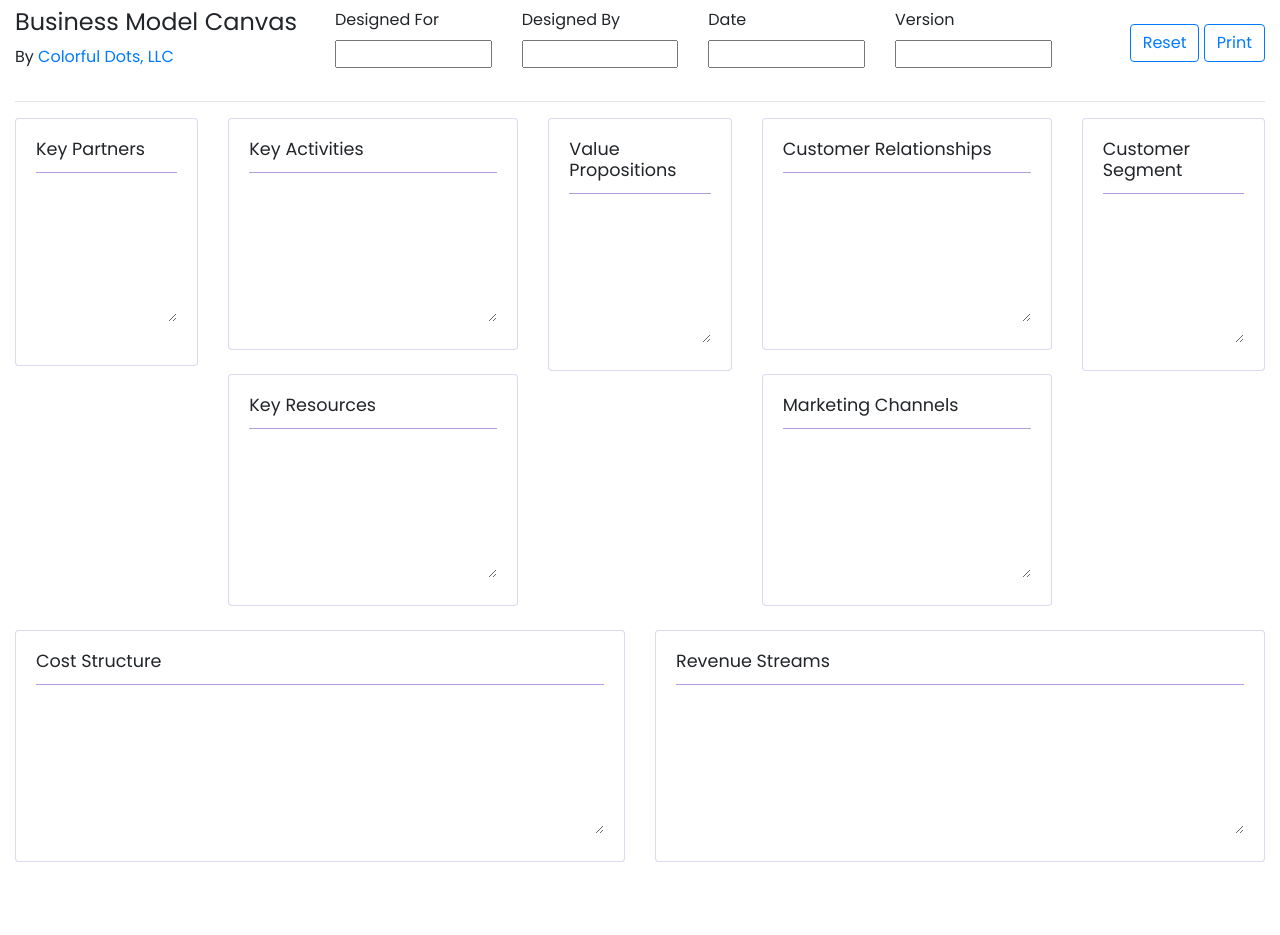
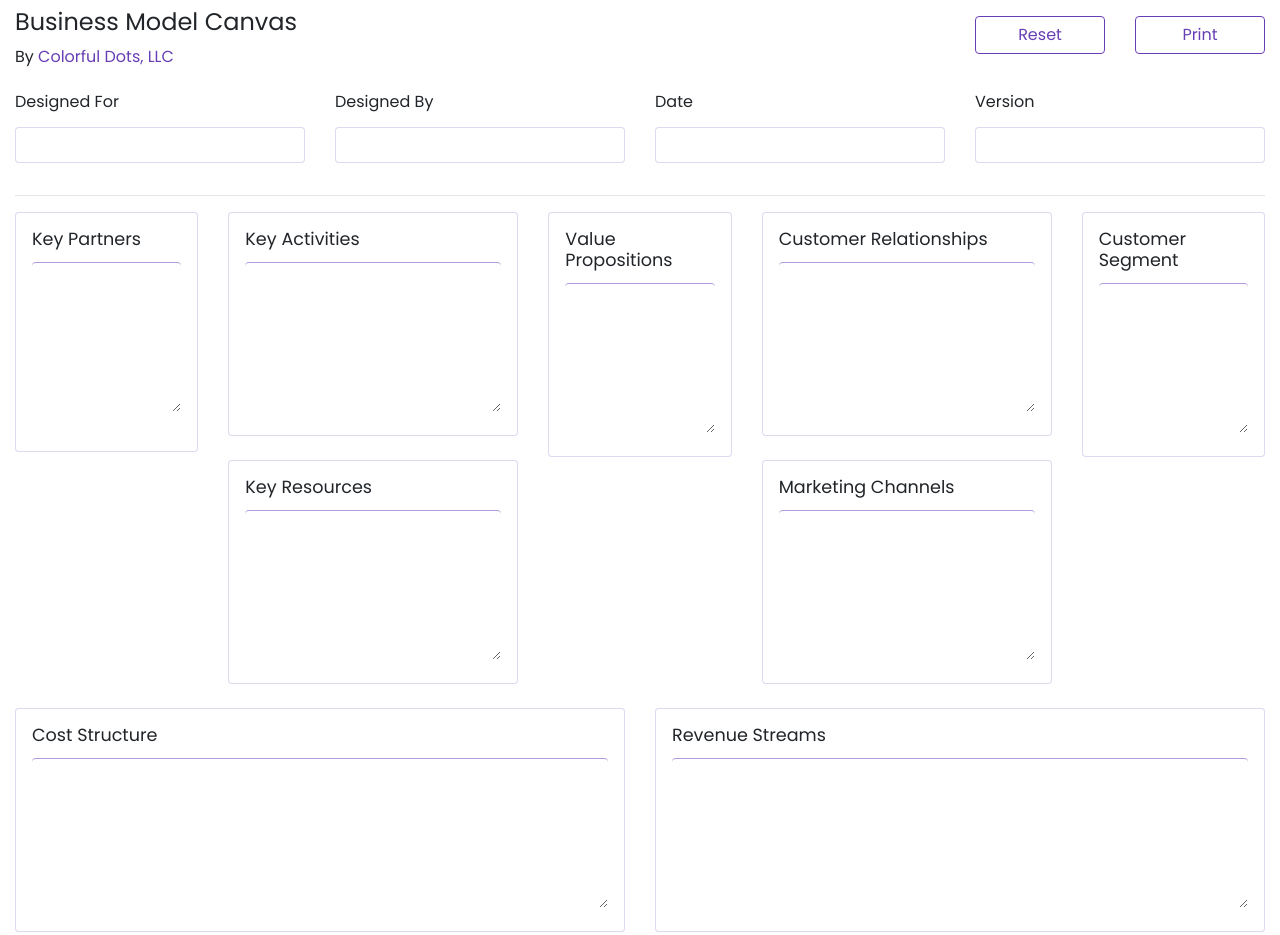
Before and after one commit to ColorfulDots/Business-Model-Canvas, a website: page index.html in a window 1280 px wide. Before the commit the page ends 886 px from the top, so only its background shows below. Drawn offline with nearby package versions, Linux system fonts and the light colour scheme; a script that the page names is missing.

Commit message:
Style tweaks + grid fixes

```diff
--- a/index.html
+++ b/index.html
@@ -17,11 +17,34 @@
     <form class="js-form">
       <div class="container-fluid">
         <div class="row">
-          <div class="col-lg-3 pt-2">
+          <div class="col-lg-9 pt-2">
             <h1 class="h4">Business Model Canvas</h1>
             <p>By <a href="https://colorfuldots.com">Colorful Dots, LLC</a></p>
           </div>
-          <div class="col-lg-7 pt-2">
+
+          <div class="col-lg-3 pt-2 d-print-none">
+            <div class="row">
+              <div class="col-lg-6 pt-2">
+                <button
+                  type="button"
+                  class="btn btn-outline-primary btn-block"
+                  onclick="clearButton();"
+                >
+                  Reset
+                </button>
+              </div>
+              <div class="col-lg-6 pt-2">
+                <button
+                  type="button"
+                  class="btn btn-outline-primary btn-block"
+                  onclick="printButton();"
+                >
+                  Print
+                </button>
+              </div>
+            </div>
+          </div>
+        </div>
         <div class="row">
           <div class="col-md-6 col-lg-3">
             <div class="form-group">
@@ -46,24 +69,6 @@
               <label>Version</label>
               <input name="designed-version" onkeyup="saveButton();" />
             </div>
-              </div>
-            </div>
-          </div>
-          <div class="col-lg-2 pt-4 text-right">
-            <button
-              type="button"
-              class="btn btn-outline-primary"
-              onclick="clearButton();"
-            >
-              Reset
-            </button>
-            <button
-              type="button"
-              class="btn btn-outline-primary"
-              onclick="printButton();"
-            >
-              Print
-            </button>
           </div>
         </div>
         <hr />
--- a/styles.css
+++ b/styles.css
@@ -8,9 +8,28 @@
 body {
   font-family: 'Poppins', sans-serif;
 }
-label,
+a:link {
+  color: #673fb4;
+}
+a:visited {
+  color: #673fb4;
+}
+a:hover {
+  color: #673fb4;
+  text-decoration: underline;
+}
+a:active {
+  color: #673fb4;
+}
+label {
+  width: 100%;
+  padding: 5px 0px;
+}
 input {
   width: 100%;
+  padding: 5px 0px;
+  border: 1px solid rgba(103, 58, 183, 0.2);
+  border-radius: 0.25rem;
 }
 textarea {
   font-size: 0.85rem;
@@ -22,17 +41,18 @@ textarea {
   border-right: 0;
   border-left: 0;
   border-bottom: 0;
+  border-radius: 0.25rem;
 }
 input:focus {
   outline: none !important;
   border-color: #673fb4;
-  box-shadow: 0 0 10px #673fb4;
+  box-shadow: 0 0 1px #673fb4;
   background-color: #f8f4ff;
 }
 textarea:focus {
   outline: none !important;
   border-color: #673fb4;
-  box-shadow: 0 0 10px #673fb4;
+  box-shadow: 0 0 1px #673fb4;
   background-color: #f8f4ff;
 }
 textarea {
@@ -61,6 +81,30 @@ textarea.noResize {
   border: 1px solid rgba(103, 58, 183, 0.2);
   border-radius: 0.25rem;
 }
+.card-body {
+  -ms-flex: 1 1 auto;
+  flex: 1 1 auto;
+  padding: 1rem;
+}
 .btn-purple {
   border: 1px solid rgba(103, 58, 183, 0.2);
 }
+
+.btn-outline-primary {
+  color: #673fb4;
+  border-color: #673fb4;
+}
+.btn-outline-primary:hover {
+  color: #fff;
+  background-color: #673fb4;
+  border-color: #673fb4;
+}
+.btn-outline-primary.focus,
+.btn-outline-primary:focus {
+  box-shadow: 0 0 0 0.2rem rgba(103, 58, 183, 0.5);
+}
+.btn-outline-primary:not(:disabled):not(.disabled).active:focus,
+.btn-outline-primary:not(:disabled):not(.disabled):active:focus,
+.show > .btn-outline-primary.dropdown-toggle:focus {
+  box-shadow: 0 0 0 0.2rem rgba(103, 58, 183, 0.5);
+}
```
Lines whose indentation alone changed are shown as unchanged.
